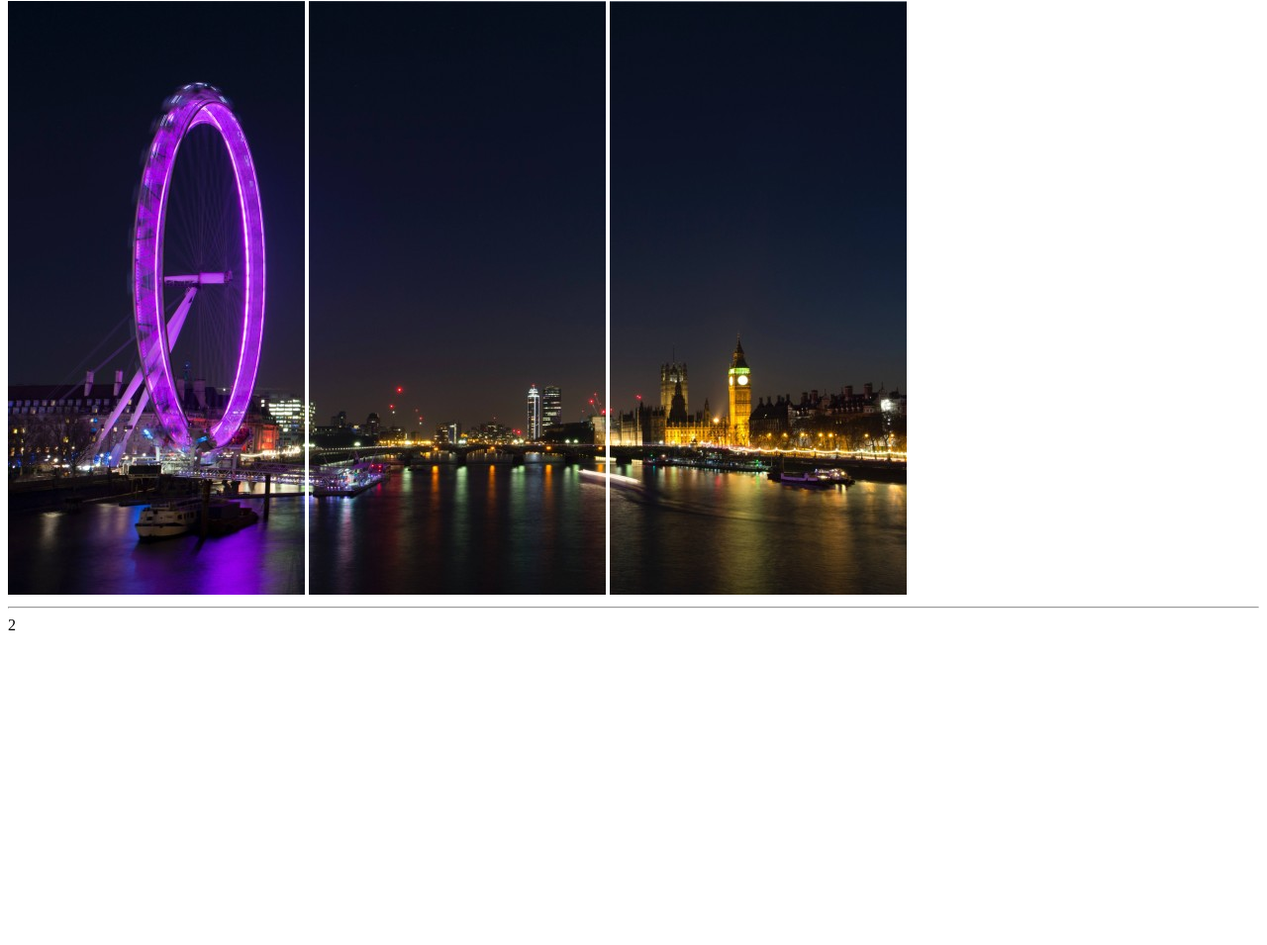
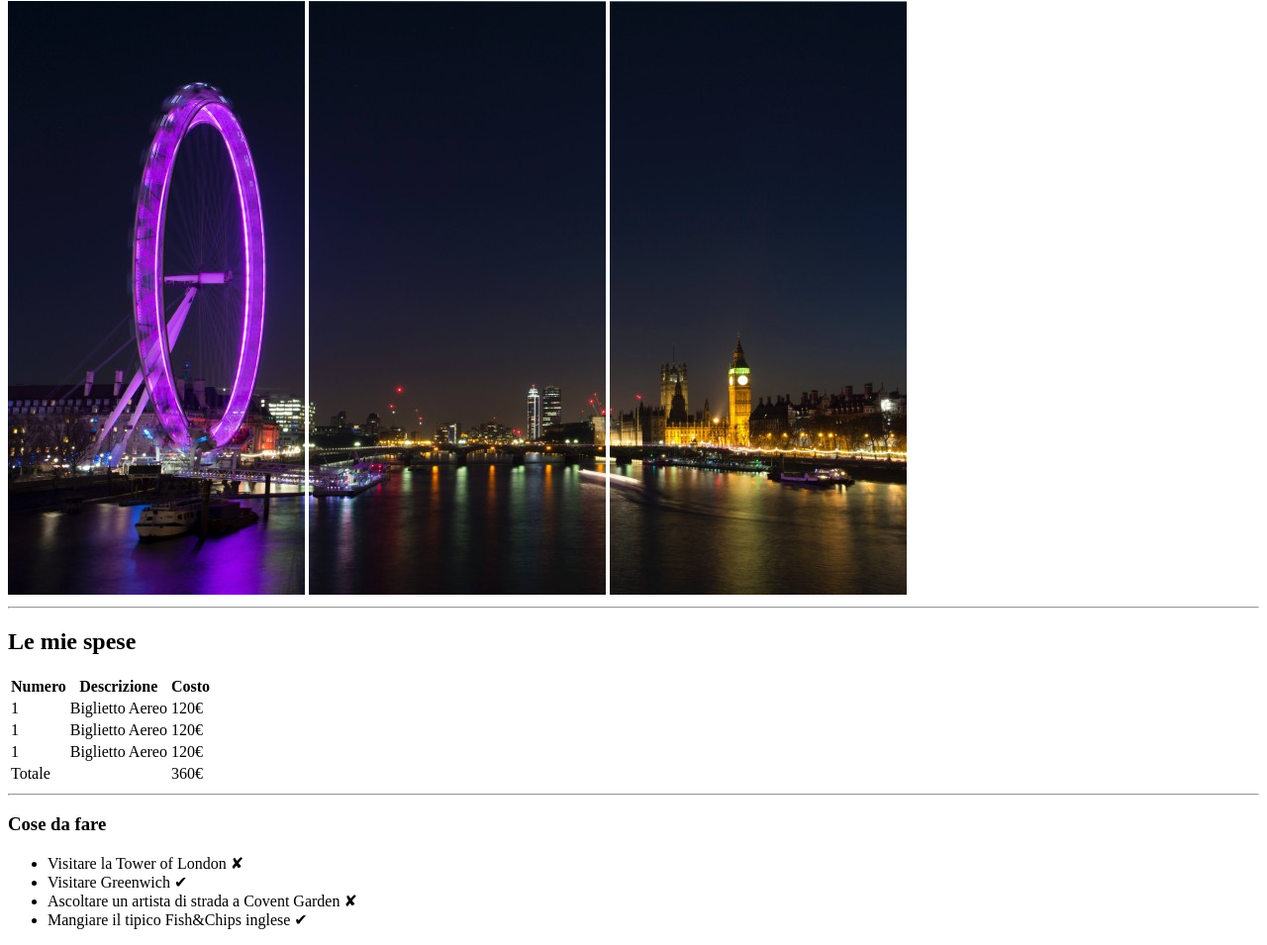
Before and after one commit to GiuliaSossai/html-london-trip, a plain HTML site: page index.html in a window 1280 px wide. Shown: the part 79-1034 px from the top of the page at 99% size. Before the commit the page ends 800 px from the top, so only its background shows below. Drawn offline with Linux system fonts and the light colour scheme.

Commit message:
third commit

```diff
--- a/index.html
+++ b/index.html
@@ -19,10 +19,60 @@
 
   <hr>
 
-  <!-- Info utili -->
+  <!-- Info di viaggio -->
   <main>
-    2
+    <section>
+      <h2>Le mie spese
+      </h2>
+
+      <!-- Tabella -->
+      <table>
+        <thead>
+          <th>Numero</th>
+          <th>Descrizione</th>
+          <th>Costo</th>
+        </thead>
+        <tbody>
+          <tr>
+            <td>1</td>
+            <td>Biglietto Aereo</td>
+            <td>120€</td>
+          </tr>
+          <tr>
+            <td>1</td>
+            <td>Biglietto Aereo</td>
+            <td>120€</td>
+          </tr>
+          <tr>
+            <td>1</td>
+            <td>Biglietto Aereo</td>
+            <td>120€</td>
+          </tr>
+        </tbody>
+        <tfoot>
+          <tr>
+            <td>Totale</td>
+            <td></td>
+            <td>360€</td>
+          </tr>
+        </tfoot>
+      </table>
+      <!-- /Tabella -->
+    </section>
+
+    <hr>
+
+    <section>
+     <h3>Cose da fare</h3>
+     <ul>
+       <li>Visitare la Tower of London &#10008;</li>
+       <li>Visitare Greenwich &#10004;</li>
+       <li>Ascoltare un artista di strada a Covent Garden &#10008;</li>
+       <li>Mangiare il tipico Fish&Chips inglese &#10004;</li>
+     </ul>
+    </section>
+
   </main>
-  <!-- /Info utili -->
+  <!-- /Info di viaggio -->
 </body>
 </html>
```
